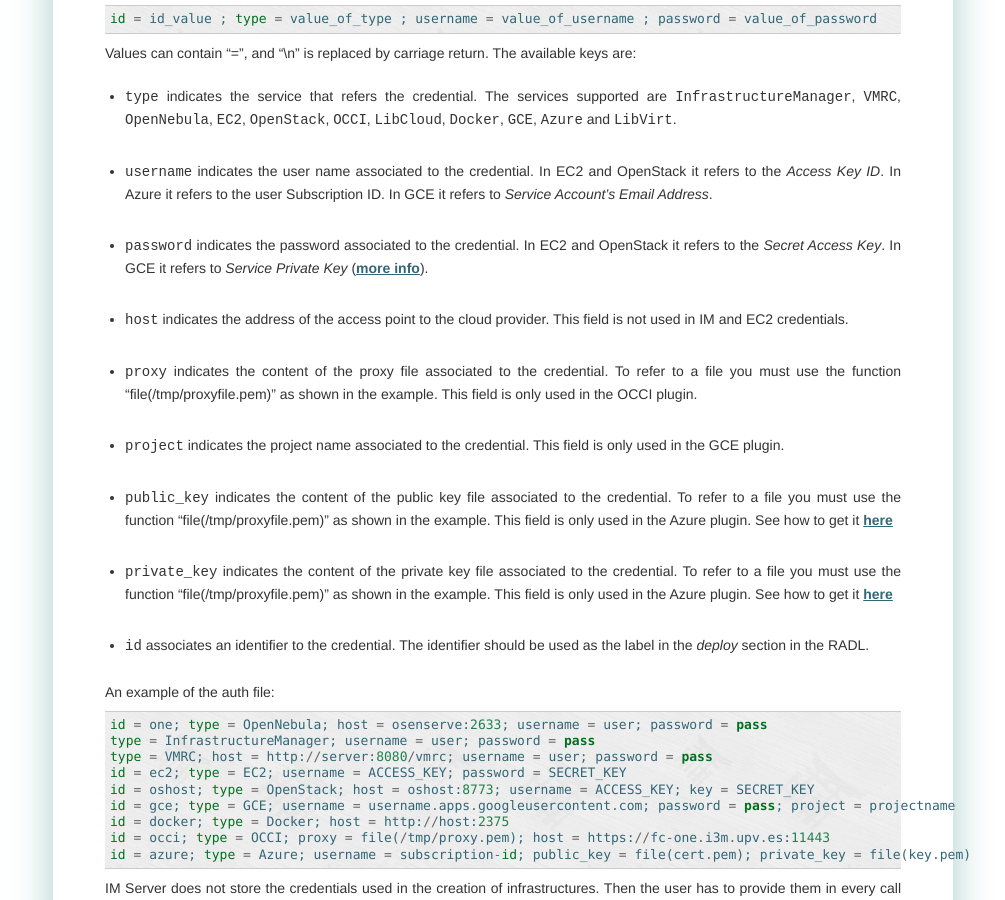
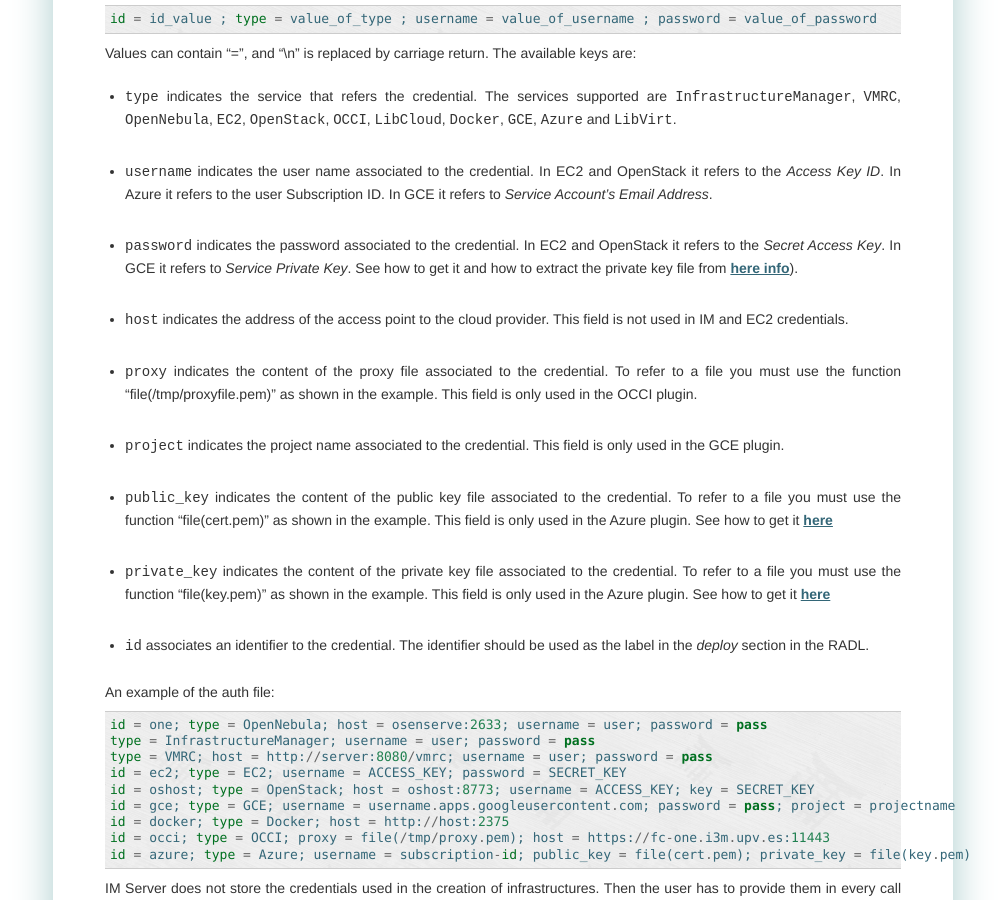
Before and after one commit to grycap/im-client, a Sphinx documentation site: the page built from doc/source/client.rst, in a window 1280 px wide and 900 px high, scrolled down 1850 px. Shown: the whole window, without its empty margins (137-1142 px from the left). Built offline with Sphinx 7.4.7, drawn with Linux system fonts in a browser that asks for light colours.

Commit message:
Update documentation to include Azure info

```diff
--- a/doc/source/client.rst
+++ b/doc/source/client.rst
@@ -113,7 +113,8 @@
 
 * ``password`` indicates the password associated to the credential. In EC2 and
   OpenStack it refers to the *Secret Access Key*. In GCE it refers to *Service
-  Private Key* (`more info <https://developers.google.com/console/help/new/#serviceaccounts>`_).
+  Private Key*. See how to get it and how to extract the private key file from
+  `here info <https://cloud.google.com/storage/docs/authentication#service_accounts>`_).
 
 * ``host`` indicates the address of the access point to the cloud provider.
   This field is not used in IM and EC2 credentials.
@@ -126,12 +127,12 @@
   This field is only used in the GCE plugin.
 
 * ``public_key`` indicates the content of the public key file associated to the credential.
-  To refer to a file you must use the function "file(/tmp/proxyfile.pem)" as shown in the example.
+  To refer to a file you must use the function "file(cert.pem)" as shown in the example.
   This field is only used in the Azure plugin. See how to get it
   `here <https://msdn.microsoft.com/en-us/library/azure/gg551722.aspx>`_
 
 * ``private_key`` indicates the content of the private key file associated to the credential.
-  To refer to a file you must use the function "file(/tmp/proxyfile.pem)" as shown in the example.
+  To refer to a file you must use the function "file(key.pem)" as shown in the example.
   This field is only used in the Azure plugin. See how to get it
   `here <https://msdn.microsoft.com/en-us/library/azure/gg551722.aspx>`_
 
```
